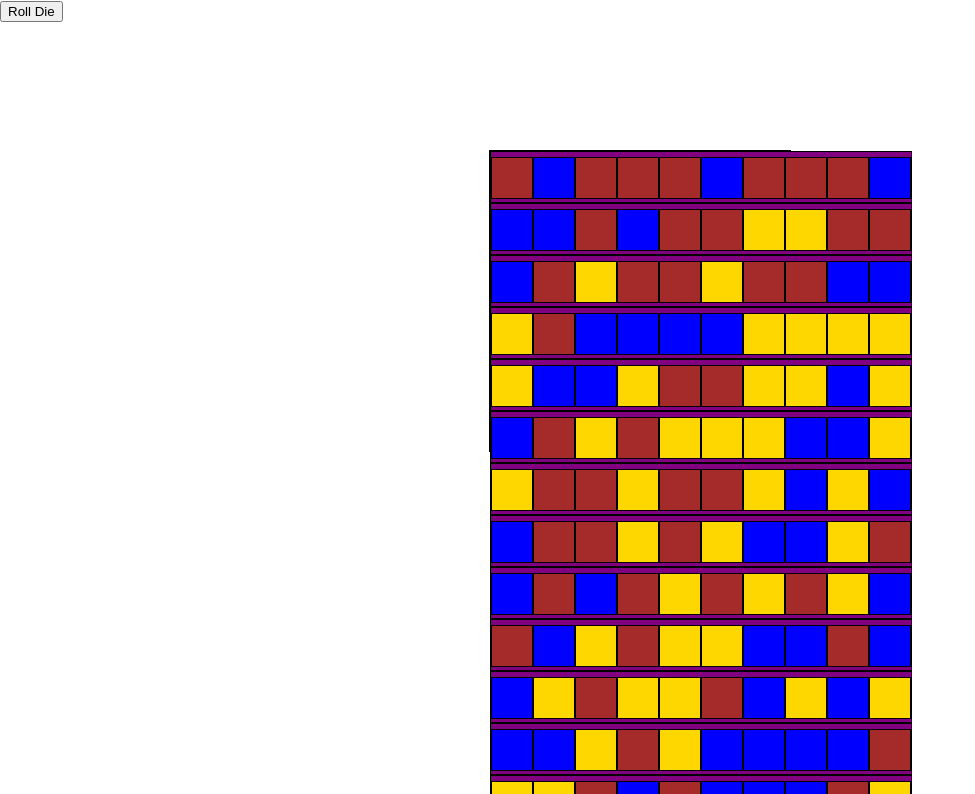
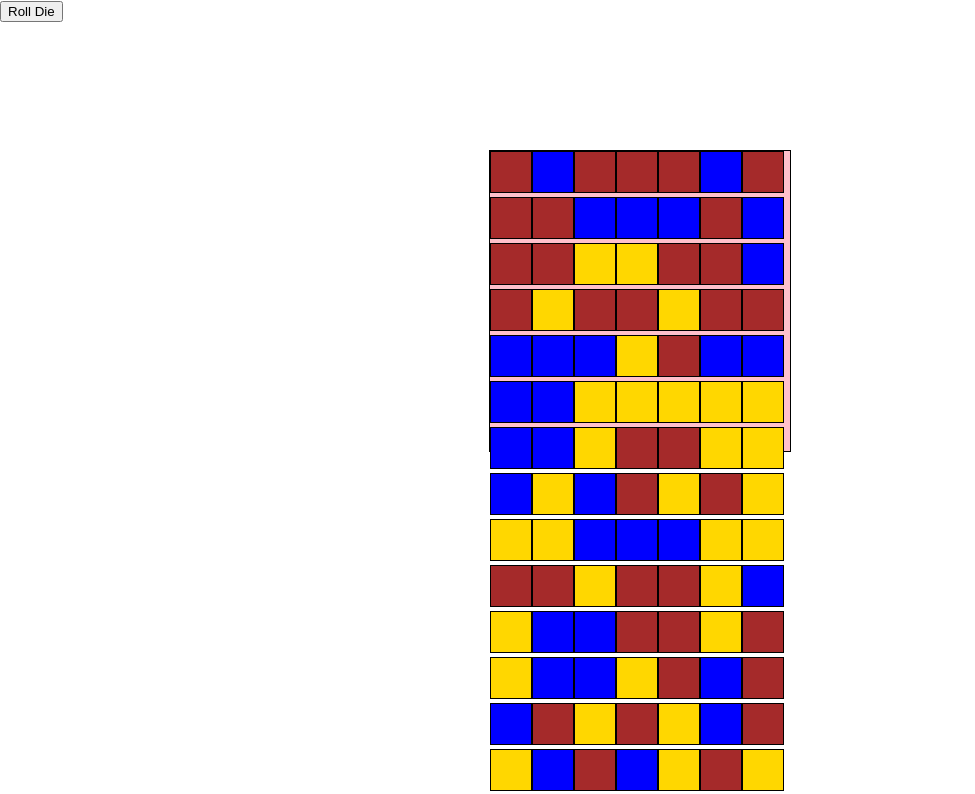
Before and after one commit to Team-Dragon-Slayers/dragon-slayers, a React (Create React App) app: page / in a window 1280 px wide. Shown: the top 794 px of the page, without its empty margins (0-975 px from the left). Built offline with nearby package versions, Linux system fonts and the light colour scheme.

Commit message:
gameboard init function. when rolldie btn clicked, board stays same. functional only

```diff
--- a/src/App.js
+++ b/src/App.js
@@ -4,6 +4,40 @@ import './App.css';
 import Gameboard from './components/Gameboard/Gameboard'
 import CardRow from './components/CardRow/CardRow';
 import Player from './components/Player/Player';
+import RollBtn from './components/RollBtn/RollBtn';
+
+
+
+const randomNum = (n) => {
+  return Math.floor(Math.random() * n);
+}
+const typeOfSquare = () => {
+  let type = randomNum(3);
+  if (type === 1){
+      return "Monster";
+  } else if (type ===2) {
+      return "Treasure";
+  } else return "Blank"
+}
+
+let boardArr = [];
+let count = 1;
+for(let i=1; i<6; i++){
+  for(let j=1; j<4; j++){
+    for(let k=1; k<11; k++){
+      let obj = {
+        id: count,
+        zone: i,
+        row: j,
+        space: k,
+        type: (count%30===0) ? "Boss" : typeOfSquare()
+      }
+      count++;
+      boardArr.push(obj)
+    }
+  }
+}
+
 
 class App extends Component {
   state = {
@@ -14,30 +48,8 @@ class App extends Component {
     }
    }
 
-  //  handlePlayerMovement = (e) => {
-  //   e.preventDefault();
-  //   let dieRoll = Math.ceil(Math.random() * 6);
-  //   let newLocation = dieRoll + this.state.playerLocation.space;
-  //   let row = this.state.playerLocation.row;
-  //   let zone = this.state.playerLocation.zone;
-  //   let space = this.state.playerLocation.space;
-  //   if (newLocation > 10){
-  //     row++;
-  //     if(row > 5){  // if exiting zone, stay on last space for boss
-  //       zone++;
-  //     }
-  //     space = newLocation-10;
-  //   }
-  //   else space += dieRoll;
-  //   console.log(dieRoll);
-  //   this.setState({
-  //     playerLocation: {zone: zone, row: row, space: space}
-
-  //   });
-  //   console.log(this.state)
-  // }
-
-  handlePlayerMovement= (state,props) => {
+   handlePlayerMovement = (e) => {
+    // e.preventDefault();
     let dieRoll = Math.ceil(Math.random() * 6);
     let newLocation = dieRoll + this.state.playerLocation.space;
     let row = this.state.playerLocation.row;
@@ -53,15 +65,38 @@ class App extends Component {
     else space += dieRoll;
     console.log(dieRoll);
 
-    const actuallySetState = (state, props) => {
-      return  {
-      zone: state.playerLocation.zone,
-      row: state.playerLocation.row,
-      space: state.playerLocation.space
-    }}
-    this.setState(actuallySetState);
-    // console.log(this.state)
+    this.setState({
+      playerLocation: {zone: zone, row: row, space: space}
+
+    });
+    console.log(this.state)
   }
+
+  // handlePlayerMovement= (state,props) => {
+  //   let dieRoll = Math.ceil(Math.random() * 6);
+  //   let newLocation = dieRoll + this.state.playerLocation.space;
+  //   let row = this.state.playerLocation.row;
+  //   let zone = this.state.playerLocation.zone;
+  //   let space = this.state.playerLocation.space;
+  //   if (newLocation > 10){
+  //     row++;
+  //     if(row > 5){  // if exiting zone, stay on last space for boss
+  //       zone++;
+  //     }
+  //     space = newLocation-10;
+  //   }
+  //   else space += dieRoll;
+  //   console.log(dieRoll);
+
+  //   const actuallySetState = (state, props) => {
+  //     return  {
+  //     zone: state.playerLocation.zone,
+  //     row: state.playerLocation.row,
+  //     space: state.playerLocation.space
+  //   }}
+  //   this.setState(actuallySetState);
+  //   // console.log(this.state)
+  // }
 
   // this.setState(handlePlayerMovement);
 
@@ -69,9 +104,14 @@ class App extends Component {
   render() {
     return (
       <>
-      <button type="button" onClick={this.handlePlayerMovement}>Roll Die</button>
+
+      {/* <button type="button" onClick={this.handlePlayerMovement}>Roll Die</button> */}
+      <RollBtn
+        handlePlayerMovement={this.handlePlayerMovement}
+      />
       <Gameboard
         // playerLocation={this.state.playerLocation}
+        boardArr={boardArr}
       />
       <CardRow />
       <Player />
--- a/src/components/Gameboard/Gameboard.jsx
+++ b/src/components/Gameboard/Gameboard.jsx
@@ -2,33 +2,73 @@ import React from 'react';
 import styles from './Gameboard.module.css';
 import Zone from '../Zone/Zone';
 import Player from '../Player/Player';
+import Space from '../Space/Space';
 
 const zones=[1,2,3,4,5];
 
+// const Gameboard = (props) => {
+//     return (
+//         // <div className={styles.GameBoard}>
+//         // {zones.map((el)=>
+//         //     props.playerLocation.zone === el ?
+//         //     <Zone
+//         //         playerLocation={props.playerLocation}
+//         //         zone={el}
+//         //     /> :
+//         //     <Zone zone={el}
+
+//         //     />
+//         // )}
+
+//         // </div>
+
+//         <div className={styles.GameBoard}>
+//             {zones.map((el) =>
+//                 <Zone
+//                     zone={el}
+
+//                 />
+//             )}
+//         </div>
+
+//     );
+// }
+
+// export default Gameboard;
+
 const Gameboard = (props) => {
     return (
-        // <div className={styles.GameBoard}>
-        // {zones.map((el)=>
-        //     props.playerLocation.zone === el ?
-        //     <Zone
-        //         playerLocation={props.playerLocation}
-        //         zone={el}
-        //     /> :
-        //     <Zone zone={el}
-
-        //     />
-        // )}
-
-        // </div>
-
-        <div className={styles.GameBoard}>
-            {zones.map((el) =>
-                <Zone zone={el} />
+       <div className={styles.GameBoard}>
+            {props.boardArr.map((el) =>
+                <Space
+                id={el.id}
+                zone={el.zone}
+                row={el.row}
+                space={el.space}
+                type={el.type}
+                />
             )}
-
         </div>
 
     );
 }
 
 export default Gameboard;
+
+// const GameBoard = (props) => {
+//     return (
+//         <div className={styles.GameBoard}>
+//         {props.boardArr.map((el) =>{
+//             <Space
+//                 id={props.boardArr[el].id}
+//                 zone={props.boardArr[el].zone}
+//                 row={props.boardArr[el].row}
+//                 space={props.boardArr[el].space}
+//                 type={props.boardArr[el].type}
+//             />
+//         })}
+//         </div>
+//     );
+// }
+
+// export default GameBoard;
--- /dev/null
+++ b/src/components/RollBtn/RollBtn.jsx
@@ -0,0 +1,9 @@
+import React from 'react';
+
+const RollBtn = (props) => {
+    return (
+        <button type="button" onClick={props.handlePlayerMovement}>Roll Die</button>
+    );
+}
+
+export default RollBtn;
--- /dev/null
+++ b/src/components/Space/Space.jsx
@@ -0,0 +1,28 @@
+import React from 'react';
+import styles from './Space.module.css';
+
+const color = (typeOfSquare) => {
+    let color;
+    if (typeOfSquare === "Monster") {
+        color = "brown";
+    } else if (typeOfSquare === "Treasure"){
+        color = "gold";
+    } else color = "blue";
+    return color;
+}
+
+const Space = (props) => {
+    return (
+        <>
+       <div
+        className={styles.SquareSpace}
+        style={{backgroundColor: color(props.type)}}>
+
+       </div>
+
+       </>
+    );
+}
+
+
+export default Space;
--- /dev/null
+++ b/src/components/Space/Space.module.css
@@ -0,0 +1,25 @@
+.SquareSpace {
+    width: 40px;
+    height: 40px;
+    background-color: blue;
+    border: 1px black solid;
+    display: inline-block;
+    color: yellow;
+}
+
+.Player {
+    width: 40px;
+    height: 40px;
+    background-color: white;
+    border: 1px black solid;
+    display: inline-block;
+    border-radius: 50%;
+}
+
+.Monster {
+    width: 40px;
+    height: 40px;
+    background-color: brown;
+    border: 1px black solid;
+    color: yellow;
+}
--- a/src/components/SquareRow/SquareRow.jsx
+++ b/src/components/SquareRow/SquareRow.jsx
@@ -28,6 +28,7 @@ const SquareRow = (props) => {
                     row={props.row}
                     space={el}
                     type={typeOfSquare()}
+
                 /> :
                 <SquareSpace
                     zone={props.zone}
@@ -45,6 +46,7 @@ const SquareRow = (props) => {
                 row={props.row}
                 space={el}
                 type={typeOfSquare()}
+                boardArr={props.boardArr}
             />
             )}
             </>
--- a/src/components/Zone/Zone.jsx
+++ b/src/components/Zone/Zone.jsx
@@ -40,7 +40,11 @@ const Zone = (props) => {
 
         <div className={styles.SquareRow}>
         {rows.map((el) =>
-            <SquareRow zone={props.zone} row={el}/>
+            <SquareRow
+                zone={props.zone}
+                row={el}
+
+            />
         )}
     </div>
     );
```
